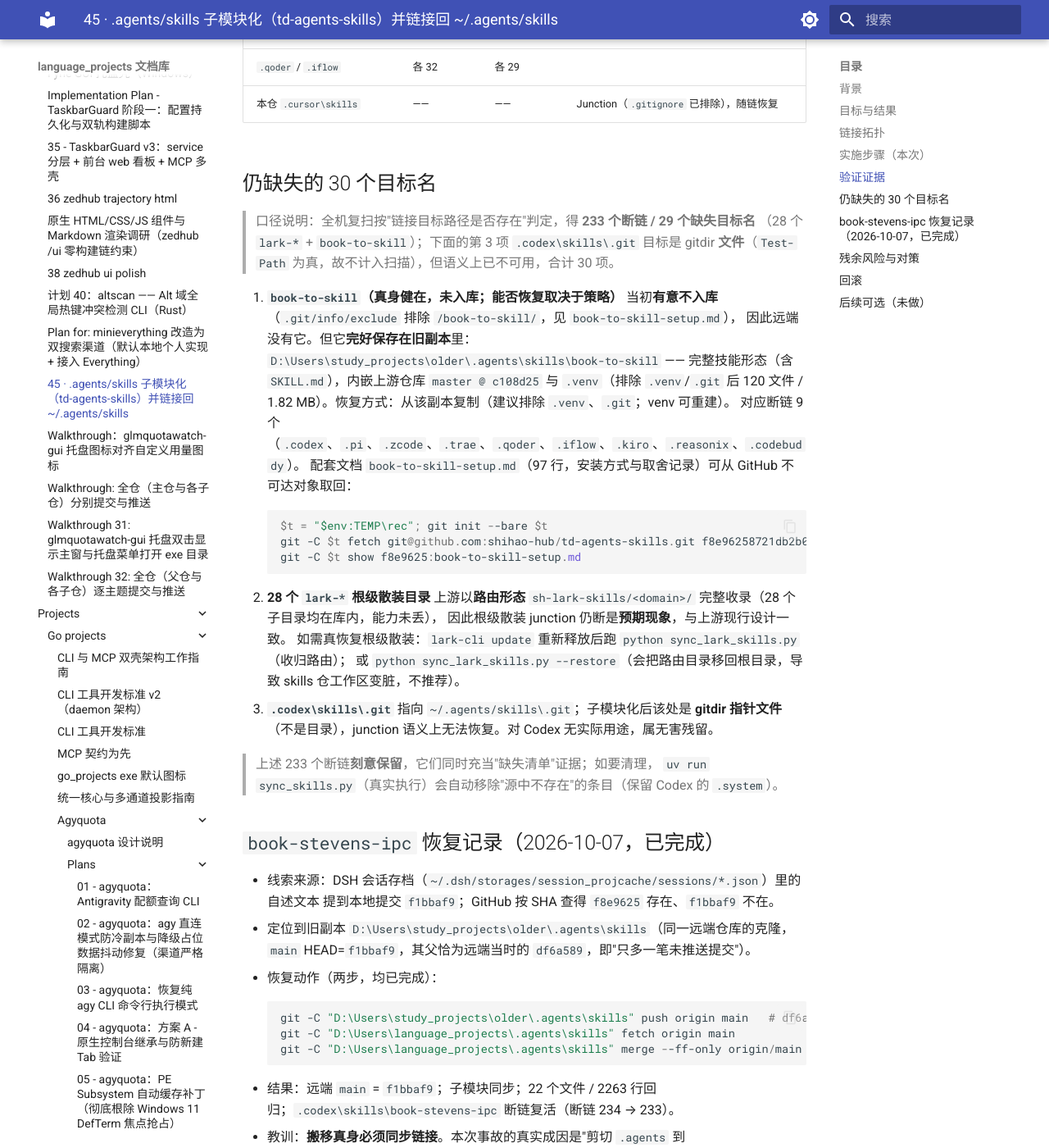
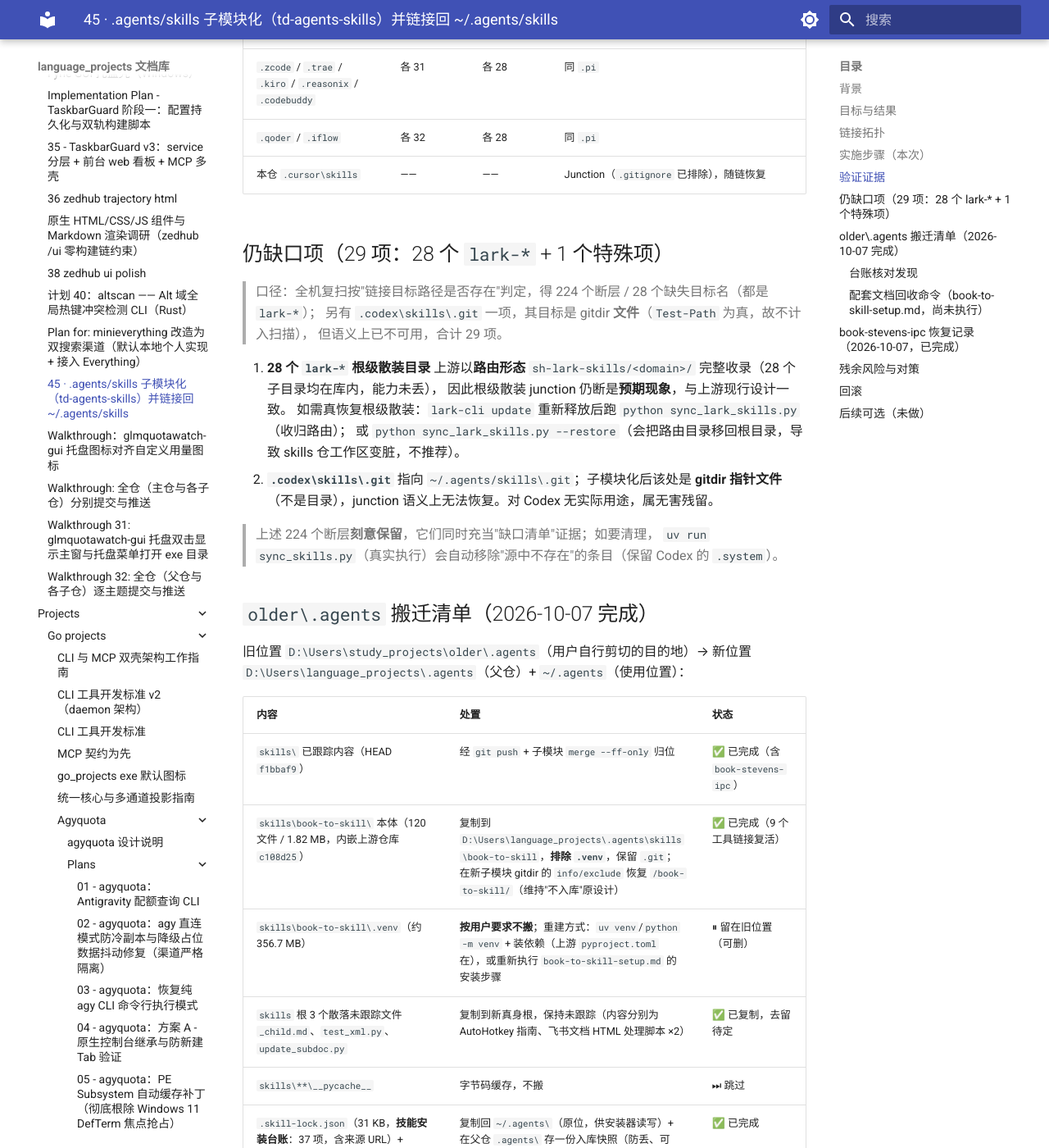
Before and after one commit to shihao-hub/td-language_projects, an MkDocs documentation site: the page built from docs/plans/45-agents-skills-submodule.md, in a window 1280 px wide and 1400 px high, scrolled down 2842 px. Shown: the whole window at 82% size. Built offline with MkDocs 1.6.1 and Material for MkDocs 9.7.7, drawn with Linux system fonts in a browser that asks for light colours; a script that is not in the unit is left out; some of the changed text lies outside the part shown.

Commit message:
docs(plans): 记录 older 副本搬迁与技能台账核对
- 补齐搬迁清单：book-to-skill 本体、3 个散落文件、台账与 .gitignore
- 新增台账核对发现：huashu-md-to-pdf 为真实缺口
- 断链统计更新为 109 可用 / 224 断层（28 个 lark 目标名）

````diff
--- a/docs/plans/45-agents-skills-submodule.md
+++ b/docs/plans/45-agents-skills-submodule.md
@@ -22,13 +22,14 @@
 | --- | --- |
 | 真身位置 | `D:\Users\language_projects\.agents\skills`（父仓子模块，远端 `shihao-hub/td-agents-skills@main`） |
 | 使用位置 | `C:\Users\29580\.agents\skills` → **Junction** → 真身 |
-| 恢复情况 | 333 个既有链接中 **100 个恢复可用**；**233 个仍断**，涉及 **30 个不同目标名**（见下节） |
+| 恢复情况 | 333 个既有链接中 **109 个可用**；**224 个仍断**（28 个 `lark-*` 散装形态，见下节） |
 | 子模块指针 | `f1bbaf9`（`main`，含 `book-stevens-ipc` 恢复提交），登记 `branch = main` + `ignore = all` |
+| 技能内容 | 79 个技能目录 + `.archived`（含恢复回来的 `book-stevens-ipc`、`book-to-skill`） |
 
 ## 链接拓扑
 
 ```text
-D:\Users\language_projects\.agents\skills        <- 子模块真身（td-agents-skills@main，78 个顶层目录）
+D:\Users\language_projects\.agents\skills        <- 子模块真身（td-agents-skills@main，79 个技能目录 + .archived）
         ^
         |  Junction
 C:\Users\29580\.agents\skills                    <- 统一入口（历史文档/工具均引用此路径，保持不变）
@@ -65,54 +66,73 @@
 | --- | --- | --- |
 | 子模块登记 | `git submodule status` | `.agents/skills f1bbaf9 (heads/main)` |
 | 联接类型 | `Get-Item $env:USERPROFILE\.agents\skills` | `LinkType=Junction`，`Target=D:\Users\language_projects\.agents\skills` |
-| 内容完整 | `(Get-ChildItem $env:USERPROFILE\.agents\skills -Directory).Count` | **78**（77 个技能目录 + `.archived`） |
-| 链路可读 | 抽查 `code-review` / `sh-web-archive` / `tdd` / `zread` / `book-stevens-ipc` 的 `SKILL.md` | 经 `.claude`、`.codex`、`.config\opencode`、`.cursor`、`.pi`、`.gemini` 全部可读 |
-| 链接体检 | `uv run sync_skills.py --check`（skills 仓库自带同步器，只读 dry-run） | 源 78 skills；**84 SKIP（均已指向真身）、0 RELINK/REPLACE**；仅 2 项建议 REMOVE（`book-to-skill`、`.git`，本次不执行） |
-| 全机复扫 | reparse point 全量复扫 | 333 个链接中 **100 健康 / 233 目标缺失**（30 个目标名） |
+| 内容完整 | `(Get-ChildItem $env:USERPROFILE\.agents\skills -Directory).Count` | **81**（79 个技能目录 + `.archived`；含恢复回来的 `book-stevens-ipc`、`book-to-skill`） |
+| 链路可读 | 抽查 `code-review` / `sh-web-archive` / `tdd` / `zread` / `book-stevens-ipc` / `book-to-skill` 的 `SKILL.md` | 经 `.claude`、`.codex`、`.config\opencode`、`.cursor`、`.pi`、`.gemini` 等全部可读 |
+| 链接体检 | `uv run sync_skills.py --check`（skills 仓库自带同步器，只读 dry-run） | 源 **80 skills**；**86 SKIP（均已指向真身）、0 RELINK/REPLACE**；仅 1 项建议 REMOVE（`.codex\skills\.git`，本次不执行） |
+| 全机复扫 | reparse point 全量复扫 | 333 个链接中 **109 健康 / 224 断层**（28 个目标名，全部是 `lark-*` 散装形态） |
 
 逐工具明细（total / 仍断）：
 
 | 工具 | total | 仍断 | 说明 |
 | --- | --- | --- | --- |
 | `.claude\skills` | 1 | 0 | 整目录 junction |
-| `.codex\skills` | 81 | 1 | 整目录为真实目录，逐技能 junction；另含 `.git`、`.archived`；`book-stevens-ipc` 已随 f1bbaf9 复活 |
+| `.codex\skills` | 81 | 0 | 整目录为真实目录，逐技能 junction；`book-stevens-ipc`、`book-to-bto-skill` 均已复活；另含 `.git`（语义特殊）、`.archived` |
 | `.cursor\skills` | 1 | 0 | 整目录 junction |
 | `.config\opencode\skills` | 1 | 0 | 整目录 junction |
 | `.gemini\config\skills` | 1 | 0 | 整目录 junction |
-| `.pi\agent\skills` | 29 | 29 | pi 原生读取 `~/.agents/skills`，此处仅历史逐技能残留 |
-| `.zcode` / `.trae` / `.kiro` / `.reasonix` / `.codebuddy` | 各 31 | 各 29 | |
-| `.qoder` / `.iflow` | 各 32 | 各 29 | |
+| `.pi\agent\skills` | 29 | 28 | 仅 28 个 `lark-*` 散装残留（pi 原生读 `~/.agents/skills`，本目录非必需） |
+| `.zcode` / `.trae` / `.kiro` / `.reasonix` / `.codebuddy` | 各 31 | 各 28 | 同 `.pi` |
+| `.qoder` / `.iflow` | 各 32 | 各 28 | 同 `.pi` |
 | 本仓 `.cursor\skills` | —— | —— | Junction（`.gitignore` 已排除），随链恢复 |
 
-## 仍缺失的 30 个目标名
+## 仍缺口项（29 项：28 个 `lark-*` + 1 个特殊项）
 
-> 口径说明：全机复扫按"链接目标路径是否存在"判定，得 **233 个断链 / 29 个缺失目标名**
-> （28 个 `lark-*` + `book-to-skill`）；下面的第 3 项 `.codex\skills\.git` 目标是 gitdir
-> **文件**（`Test-Path` 为真，故不计入扫描），但语义上已不可用，合计 30 项。
+> 口径：全机复扫按"链接目标路径是否存在"判定，得 224 个断层 / 28 个缺失目标名（都是 `lark-*`）；
+> 另有 `.codex\skills\.git` 一项，其目标是 gitdir **文件**（`Test-Path` 为真，故不计入扫描），
+> 但语义上已不可用，合计 29 项。
 
-1. **`book-to-skill`（真身健在，未入库；能否恢复取决于策略）**
-   当初**有意不入库**（`.git/info/exclude` 排除 `/book-to-skill/`，见 `book-to-skill-setup.md`），
-   因此远端没有它。但它**完好保存在旧副本**里：`D:\Users\study_projects\older\.agents\skills\book-to-skill`
-   —— 完整技能形态（含 `SKILL.md`），内嵌上游仓库 `master @ c108d25` 与 `.venv`（排除 `.venv`/`.git`
-   后 120 文件 / 1.82 MB）。恢复方式：从该副本复制（建议排除 `.venv`、`.git`；venv 可重建）。
-   对应断链 9 个（`.codex`、`.pi`、`.zcode`、`.trae`、`.qoder`、`.iflow`、`.kiro`、`.reasonix`、`.codebuddy`）。
-   配套文档 `book-to-skill-setup.md`（97 行，安装方式与取舍记录）可从 GitHub 不可达对象取回：
-   ```powershell
-   $t = "$env:TEMP\rec"; git init --bare $t
-   git -C $t fetch git@github.com:shihao-hub/td-agents-skills.git f8e96258721db2b0b3ede5381b3ca857652a44ae
-   git -C $t show f8e9625:book-to-skill-setup.md
-   ```
-2. **28 个 `lark-*` 根级散装目录**
+1. **28 个 `lark-*` 根级散装目录**
    上游以**路由形态** `sh-lark-skills/<domain>/` 完整收录（28 个子目录均在库内，能力未丢），
    因此根级散装 junction 仍断是**预期现象**，与上游现行设计一致。
    如需真恢复根级散装：`lark-cli update` 重新释放后跑 `python sync_lark_skills.py`（收归路由）；
    或 `python sync_lark_skills.py --restore`（会把路由目录移回根目录，导致 skills 仓工作区变脏，不推荐）。
-3. **`.codex\skills\.git`**
+2. **`.codex\skills\.git`**
    指向 `~/.agents/skills\.git`；子模块化后该处是 **gitdir 指针文件**（不是目录），junction
    语义上无法恢复。对 Codex 无实际用途，属无害残留。
 
-> 上述 233 个断链**刻意保留**，它们同时充当"缺失清单"证据；如要清理，
+> 上述 224 个断层**刻意保留**，它们同时充当"缺口清单"证据；如要清理，
 > `uv run sync_skills.py`（真实执行）会自动移除"源中不存在"的条目（保留 Codex 的 `.system`）。
+
+## `older\.agents` 搬迁清单（2026-10-07 完成）
+
+旧位置 `D:\Users\study_projects\older\.agents`（用户自行剪切的目的地）→ 新位置
+`D:\Users\language_projects\.agents`（父仓）+ `~/.agents`（使用位置）：
+
+| 内容 | 处置 | 状态 |
+| --- | --- | --- |
+| `skills\` 已跟踪内容（HEAD `f1bbaf9`） | 经 `git push` + 子模块 `merge --ff-only` 归位 | ✅ 已完成（含 `book-stevens-ipc`） |
+| `skills\book-to-skill\` 本体（120 文件 / 1.82 MB，内嵌上游仓库 `c108d25`） | 复制到 `D:\Users\language_projects\.agents\skills\book-to-skill`，**排除 `.venv`**，保留 `.git`；在新子模块 gitdir 的 `info/exclude` 恢复 `/book-to-skill/`（维持"不入库"原设计） | ✅ 已完成（9 个工具链接复活） |
+| `skills\book-to-skill\.venv`（约 356.7 MB） | **按用户要求不搬**；重建方式：`uv venv`/`python -m venv` + 装依赖（上游 `pyproject.toml` 在），或重新执行 `book-to-skill-setup.md` 的安装步骤 | ⏸ 留在旧位置（可删） |
+| `skills` 根 3 个散落未跟踪文件 `_child.md`、`test_xml.py`、`update_subdoc.py` | 复制到新真身根，保持未跟踪（内容分别为 AutoHotkey 指南、飞书文档 HTML 处理脚本 ×2） | ✅ 已复制，去留待定 |
+| `skills\**\__pycache__` | 字节码缓存，不搬 | ⏭ 跳过 |
+| `.skill-lock.json`（31 KB，**技能安装台账**：37 项，含来源 URL）+ `.skill-lock.json.bak-before-booktoskill-removal`（18 KB） | 复制回 `~/.agents\`（原位，供安装器读写）+ 在父仓 `.agents\` 存一份入库快照（防丢、可 diff） | ✅ 已完成 |
+| `.gitignore`（198 B，旧 `~/.agents` 的 OS/编辑器忽略清单） | 复制回 `~/.agents\`；**不入父仓**（避免父仓 `.agents/.gitignore` 反向影响父仓忽略规则） | ✅ 已完成 |
+
+### 台账核对发现
+
+- 台账 37 项中：28 个 `lark-*` 已在 `sh-lark-skills/` 路由形态内（能力未丢）；
+  **`huashu-md-to-pdf`（来源 `https://github.com/alchaincyf/huashu-skills.git`）全盘找不到，是真正的缺口**
+  （无任何工具链接它）——可一条命令重装，或确认不需要后从台账移除。
+- 反向：当前库有 79 个技能目录，其中 51 个（`sh-*` 自研、`book-*` 书籍库等）不在该台账内
+  —— 说明台账只覆盖"通过安装器装的第三方技能"，自研技能是直接写文件 + git 提交的。
+
+### 配套文档回收命令（`book-to-skill-setup.md`，尚未执行）
+
+```powershell
+$t = "$env:TEMP\rec"; git init --bare $t
+git -C $t fetch git@github.com:shihao-hub/td-agents-skills.git f8e96258721db2b0b3ede5381b3ca857652a44ae
+git -C $t show f8e9625:book-to-skill-setup.md   # 97 行：安装方式、取舍、换机重建步骤
+```
 
 ## `book-stevens-ipc` 恢复记录（2026-10-07，已完成）
 
@@ -165,13 +185,20 @@
 
 ## 后续可选（未做）
 
-1. `book-to-skill` 的归属决策：真身在 `older\.agents\skills\book-to-skill`（未入库）；
-   要么复制回真身并继续"不入库"，要么纳入版本管理（推翻当初 `exclude` 设计）。
-2. `book-to-skill-setup.md`：可从 GitHub 不可达对象 `f8e9625` 取回后入子模块，作为换机重建手册。
-3. 清理 233 个已知断链（`uv run sync_skills.py`，或手工删 `.codex\skills\.git` 与各 lark 散装项）。
-4. `~/.agents/hooks`、`~/.agents/rules` 的资产化与链接。
-5. **旧副本区治理**：`D:\Users\study_projects\older`（本次剪切目的地）同时收着 `.agents` 与 5 个
-   `study-*` 项目，且同样只在本机；建议按"真身入仓 + 链接"策略逐项处理，避免下次搬移再次造成
-   大面积静默断链。`older\.agents\.skill-lock.json`（+ `.bak-before-booktoskill-removal`）的归属
-   也待确认（疑似某 skills 工具的锁/清单）。
-6. 把"本仓子模块 + 家目录 junction"固化为可复用流程/脚本（本次只做 skills 一例，避免过早抽象）。
+1. **`huashu-md-to-pdf`**（台账记录、磁盘已无）：按来源重装
+   ```powershell
+   # 来源：https://github.com/alchaincyf/huashu-skills.git（skillPath: huashu-md-to-pdf/SKILL.md）
+   ```
+   或确认不需要后从台账 `.skill-lock.json` 移除。
+2. `book-to-skill-setup.md`：可从 GitHub 不可达对象 `f8e9625` 取回后入子模块，作为换机重建手册
+   （命令见「配套文档回收命令」节）。
+3. `book-to-skill/.venv`（约 356.7 MB）按用户要求未搬迁，仍留在
+   `D:\Users\study_projects\older\.agents\skills\book-to-skill\.venv`；确认不需要后即可删除，
+   需要时按上游 `pyproject.toml` 重建。注意 User 级环境变量 `PYTHON_BIN` 若仍指向旧路径需更新。
+4. **3 个散落文件去留**：新真身根的 `_child.md`（AutoHotkey 指南）、`test_xml.py`、`update_subdoc.py`
+   （飞书文档 HTML 处理脚本），目前是未跟踪状态，会让子模块 `git status` 一直脏——建议归档或删除。
+5. 清理 224 个 `lark-*` 散装断层（`uv run sync_skills.py`，或手工删各工具的 28 个 lark junction）。
+6. `~/.agents/hooks`、`~/.agents/rules` 的资产化与链接（旧副本里也没有这两个目录）。
+7. **旧副本区治理**：`D:\Users\study_projects\older`（本次剪切目的地）还收着 5 个 `study-*` 项目，
+   且同样只在本机；建议按"真身入仓 + 链接"策略逐项处理，避免下次搬移再次造成大面积静默断链。
+8. 把"本仓子模块 + 家目录 junction"固化为可复用流程/脚本（本次只做 skills 一例，避免过早抽象）。
````
